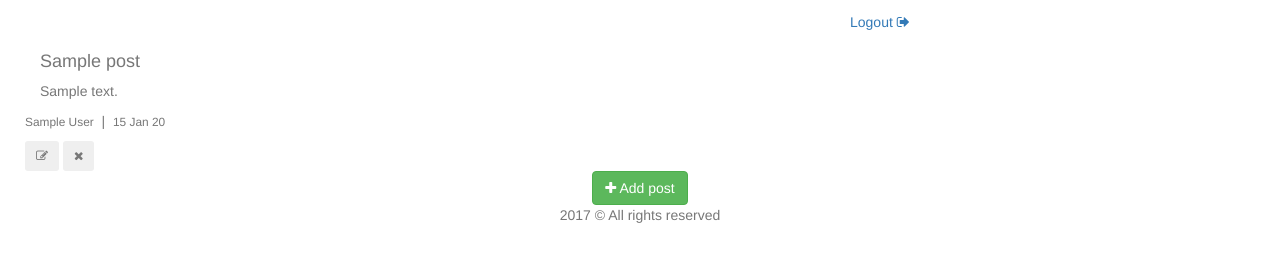
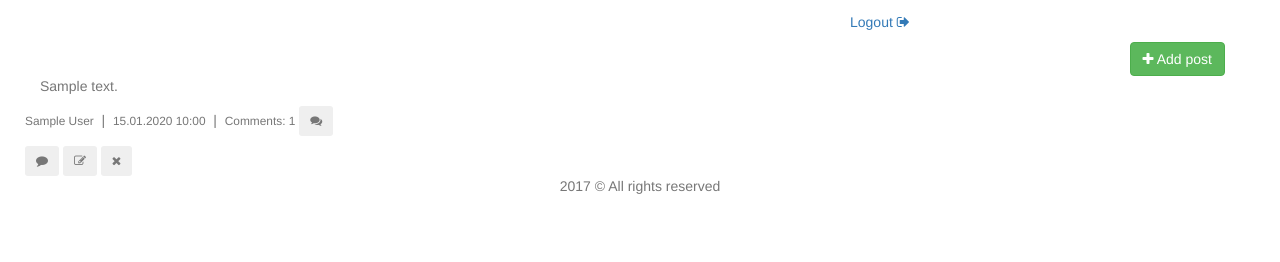
Before and after one commit to denverzp/messagewall, a PHP site: page /?wall in a window 1280 px wide. Shown: the part 45-307 px from the top of the page. Run offline with PHP 8.4, Linux system fonts and the light colour scheme; tables that the repository leaves empty or names only in its code hold one stand-in row (values such as "Sample post"); some libraries are stand-ins or nearby versions.

Commit message:
#remove message title + start comments

```diff
--- a/App/Controller/WallController.php
+++ b/App/Controller/WallController.php
@@ -5,6 +5,7 @@ namespace App\Controller;
 use App\Engine\Controller;
 use App\Engine\Template;
 use App\Engine\Traits\Users;
+use App\Model\Comment;
 use App\Model\Post;
 
 /**
@@ -45,11 +46,17 @@ class WallController extends Controller
 
 	    $posts = $post->getPosts($data);
 
+	    //comments
+	    $comment = new Comment($this->registry);
+
+	    $comments = $comment->getComments($posts);
+
 	    //render posts
 	    $template = new Template();
 
+	    $template->data['curr_user'] = $this->isUserId();
 	    $template->data['posts'] = $posts;
-	    $template->data['curr_user'] = $this->isUserId();
+	    $template->data['comments'] = $comments;
 
 	    $this->data['posts'] = $template->fetch('posts');
 
--- /dev/null
+++ b/App/Model/Comment.php
@@ -0,0 +1,57 @@
+<?php
+/**
+ * Created by PhpStorm.
+ * User: Ice
+ * Date: 06.03.2017
+ * Time: 3:20
+ */
+
+namespace App\Model;
+
+
+use App\Engine\Model;
+
+/**
+ * Class Comment
+ * @package App\Model
+ */
+class Comment extends Model
+{
+	/**
+	 * @param $post_id
+	 * @return array
+	 */
+	public function getCommentsByPost($post_id)
+	{
+		$result = [];
+
+		$sql = 'SELECT * FROM `comments` WHERE `post_id` = ' . (int)$post_id;
+
+		$query = $this->db->query($sql);
+
+		if($query->num_rows){
+			$result = $query->rows;
+		}
+
+		return $result;
+	}
+
+	/**
+	 * @param array $posts
+	 * @return array
+	 */
+	public function getComments(array $posts)
+	{
+		$result = [];
+
+		foreach ($posts as $post) {
+
+			$post_id = (int)$post['id'];
+
+			$result[$post_id] = $this->getCommentsByPost($post_id);
+		}
+
+
+		return $result;
+	}
+}
--- a/App/Model/Post.php
+++ b/App/Model/Post.php
@@ -25,9 +25,9 @@ class Post extends Model
 	{
 		$result = [];
 
-		$sql = 'SELECT `p`.`id`, `p`.`title`, `p`.`body`, `p`.`user_id`, `u`.`name` as username,'
-				. ' DATE_FORMAT(`p`.`created_at`, "%d %b %y") as created_at,'
-				. ' DATE_FORMAT(`p`.`updated_at`, "%d %b %y") as updated_at'
+		$sql = 'SELECT `p`.`id`, `p`.`body`, `p`.`user_id`, `u`.`name` as username,'
+				. ' DATE_FORMAT(`p`.`created_at`, "%d.%m.%Y %H:%i") as created_at,'
+				. ' DATE_FORMAT(`p`.`updated_at`, "%d.%m.%Y %H:%i") as updated_at'
 			. ' FROM `posts` p'
 			. ' LEFT JOIN `users` u ON `p`.`user_id`=`u`.`id`'
 			. ' WHERE `p`.`id`= ' . (int)$post_id;
@@ -95,7 +95,6 @@ class Post extends Model
 	{
 		$sql = 'INSERT INTO `posts`'
 			. ' SET'
-			. ' `title` ="' . $this->db->escape($data['title']) . '",'
 			. ' `body` ="' . $this->db->escape($data['body']) . '",'
 			. ' `user_id` ="' . (int)$data['user_id'] . '"';
 
@@ -113,7 +112,6 @@ class Post extends Model
 	{
 		$sql = 'UPDATE `posts`'
 			. ' SET'
-			. ' `title` ="' . $this->db->escape($data['title']) . '",'
 			. ' `body` ="' . $this->db->escape($data['body']) . '"'
 			. ' WHERE `id` ="' . (int)$id . '"';
 
--- a/App/View/edit_post_form.templ.php
+++ b/App/View/edit_post_form.templ.php
@@ -2,11 +2,6 @@
 	<form id="add_post">
 		<h3>Edit post</h3>
 		<div>
-			<div class="form-group">
-				<label for="post_title">Title:</label>
-				<input type="text" class="form-control" id="post_title" name="post_title" placeholder="Enter title" value="<?php echo $title ?>" required>
-				<div class="error_title"></div>
-			</div>
 			<div class="form-group">
 				<label for="post_body">Post:</label>
 				<textarea class="form-control" id="post_body" name="post_body" placeholder="Enter text here..." required><?php echo $body ?></textarea>
--- a/App/View/home.templ.php
+++ b/App/View/home.templ.php
@@ -6,7 +6,9 @@
 					<a href="<?php echo HTTP_SERVER ?>?google&google_auth" class="btn btn-secondary">
 						Log in wia <i class="fa fa-google-plus"></i>
 					</a>
-	          <a href="<?php echo HTTP_SERVER ?>?wall" class="btn btn-secondary">View board</a>
+				</p>
+				<p>
+					<a href="<?php echo HTTP_SERVER ?>?wall" class="btn btn-link">I want view board</a>
 				</p>
 			</div>
 		</section>
--- a/App/View/posts.templ.php
+++ b/App/View/posts.templ.php
@@ -1,7 +1,6 @@
 <?php if(0 !== count($posts)){ ?>
 	<?php foreach($posts as $post){ ?>
 		<div class="post">
-			<h4><?php echo $post['title'] ?></h4>
 			<p class="post-text"><?php echo $post['body'] ?></p>
 			<div class="row">
 				<div class="post-info col-9">
@@ -9,12 +8,27 @@
 						<small><?php echo $post['username'] ?></small>
 						&nbsp;|&nbsp;
 						<small><?php echo $post['created_at'] ?></small>
+						<?php if(true === array_key_exists($post['id'], $comments)){ ?>
+							<?php $comments_count = count($comments[$post['id']]) ?>
+							<?php if($comments_count > 0){ ?>
+						&nbsp;|&nbsp;
+						<small>Comments: <?php echo $comments_count ?></small>
+						<button class="comments_show btn btn-outline-info btn-sm" data-post-id="<?php echo $post['id'] ?>" title="Show comments">
+							<i class="fa fa-comments"></i>
+						</button>
+							<?php } ?>
+						<?php } ?>
 					</p>
 				</div>
 				<div class="post-edit col-3">
 					<div class="post-edit-buttons">
+						<?php if((int)$curr_user){ ?>
+						<button class="comment_post btn btn-outline-success btn-sm" data-post-id="<?php echo $post['id'] ?>" title="Comment">
+							<i class="fa fa-comment"></i>
+						</button>
+						<?php } ?>
 					<?php if((int)$curr_user === (int)$post['user_id']){ ?>
-						<button class="edit_post btn btn-outline-info btn-sm" data-post-id="<?php echo $post['id'] ?>" title="Edit post">
+						<button class="edit_post btn btn-outline-primary btn-sm" data-post-id="<?php echo $post['id'] ?>" title="Edit post">
 							<i class="fa fa-pencil-square-o"></i>
 						</button>
 						<button class="delete_post btn btn-outline-danger btn-sm" data-post-id="<?php echo $post['id'] ?>" title="Delete post">
--- a/App/View/wall.templ.php
+++ b/App/View/wall.templ.php
@@ -4,16 +4,20 @@
 		<?php if($auth){ ?>
 		<div id="form"></div>
 		<?php } ?>
-		<div class="row">
-			<div class="col-9 content">
-				<div class="row posts"><?php echo $posts; ?></div>
-			</div>
-			<div class="col-3 sidebar">
-				<div id="buttons" class="text-center">
+		<div class="row content">
+			<div class="col-12 actions">
+				<?php if($auth){ ?>
+				<div id="buttons" class="text-right">
 					<button id="show_post_btn" class="btn btn-success">
 						<i class="fa fa-plus"></i> Add post
 					</button>
 				</div>
+				<?php } else { ?>
+					<div class="alert alert-info">For comments and posts - <a href="<?php echo HTTP_SERVER ?>">please login</a></div>
+				<?php } ?>
+			</div>
+			<div class="col-12 posts-wrap">
+				<div class="row posts"><?php echo $posts; ?></div>
 			</div>
 		</div>
 
```
Also changed, not shown: App/Controller/PostsController.php (+9 -18 lines), App/View/add_post_form.templ.php (+1 -6 lines), public/css/style.css (+24 -3 lines), public/js/app.js. Lines whose indentation alone changed are shown as unchanged.
